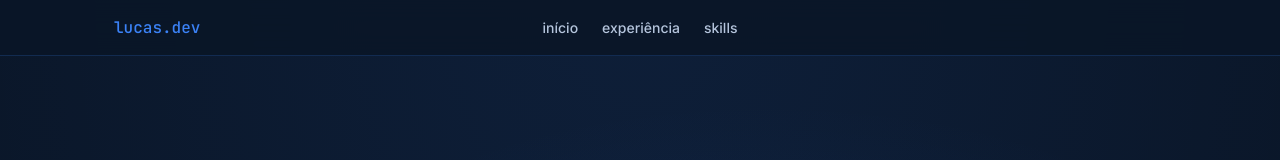
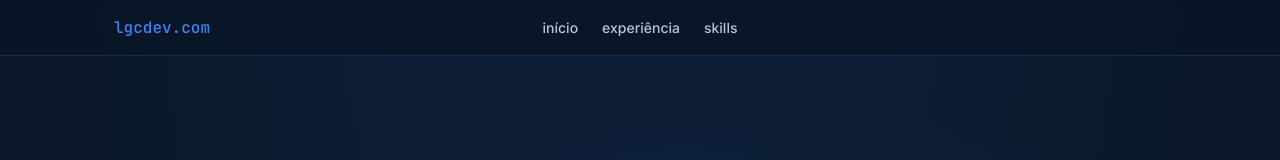
Before and after one commit to lucascruzestudo/portfolio, a React (Vite) app: page / in a window 1280 px wide. Shown: the top 160 px of the page. Built offline with nearby package versions, Linux system fonts and the light colour scheme.

Commit message:
feat: alter data to custom domain

```diff
--- a/index.html
+++ b/index.html
@@ -1,10 +1,20 @@
 
   <!DOCTYPE html>
-  <html lang="en">
+  <html lang="pt-BR">
     <head>
       <meta charset="UTF-8" />
       <meta name="viewport" content="width=device-width, initial-scale=1.0" />
-      <title>Personal Portfolio Website</title>
+      <meta name="description" content="Portfólio de desenvolvimento front-end com foco em React, TypeScript e design moderno." />
+      <meta name="author" content="LGCDEV" />
+      <meta property="og:title" content="LGCDEV - Portfólio" />
+      <meta property="og:description" content="Portfólio de desenvolvimento front-end com foco em React, TypeScript e design moderno." />
+      <meta property="og:type" content="website" />
+      <meta property="og:url" content="https://portfolio.lgcdev.com" />
+      <meta property="og:site_name" content="LGCDEV" />
+      <meta name="twitter:card" content="summary_large_image" />
+      <meta name="twitter:title" content="LGCDEV - Portfólio" />
+      <meta name="twitter:description" content="Portfólio de desenvolvimento front-end com foco em React, TypeScript e design moderno." />
+      <title>LGCDEV | Portfólio</title>
     </head>
 
     <body>
--- a/src/app/components/Contact.tsx
+++ b/src/app/components/Contact.tsx
@@ -5,8 +5,8 @@ export function Contact() {
     {
       icon: Mail,
       label: 'Email',
-      value: 'lcs.gomes33@gmail.com',
-      link: 'mailto:lcs.gomes33@gmail.com'
+      value: 'contato@lgcdev.com',
+      link: 'mailto:contato@lgcdev.com'
     },
     {
       icon: Phone,
--- a/src/app/components/Footer.tsx
+++ b/src/app/components/Footer.tsx
@@ -12,7 +12,7 @@ export function Footer() {
             color: 'var(--muted-text)'
           }}
         >
-          <span style={{ color: 'var(--brand)' }}>lucas.dev</span> — feito com precisão técnica & atenção ao detalhe
+          <span style={{ color: 'var(--brand)' }}>lgcdev.com</span> — feito com precisão técnica & atenção ao detalhe
         </p>
       </div>
     </footer>
--- a/src/app/components/Navigation.tsx
+++ b/src/app/components/Navigation.tsx
@@ -36,7 +36,7 @@ export function Navigation() {
           style={{ color: 'var(--brand)' }}
           aria-label="Voltar ao início"
         >
-          lucas.dev
+          lgcdev.com
         </button>
 
         {/* Desktop Navigation */}
```
Also changed, not shown: 3 other files (tests, documents, lock files or other folders).
